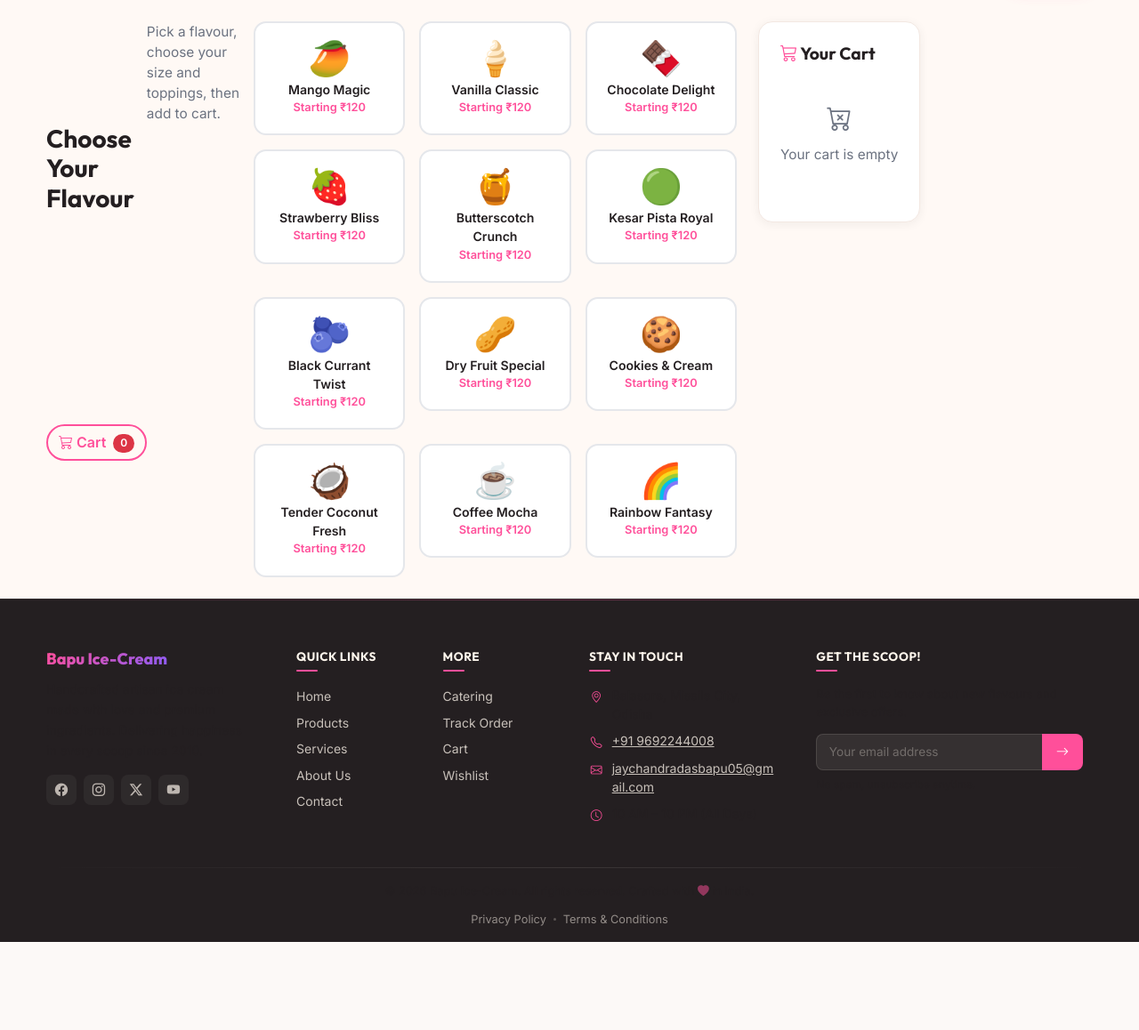
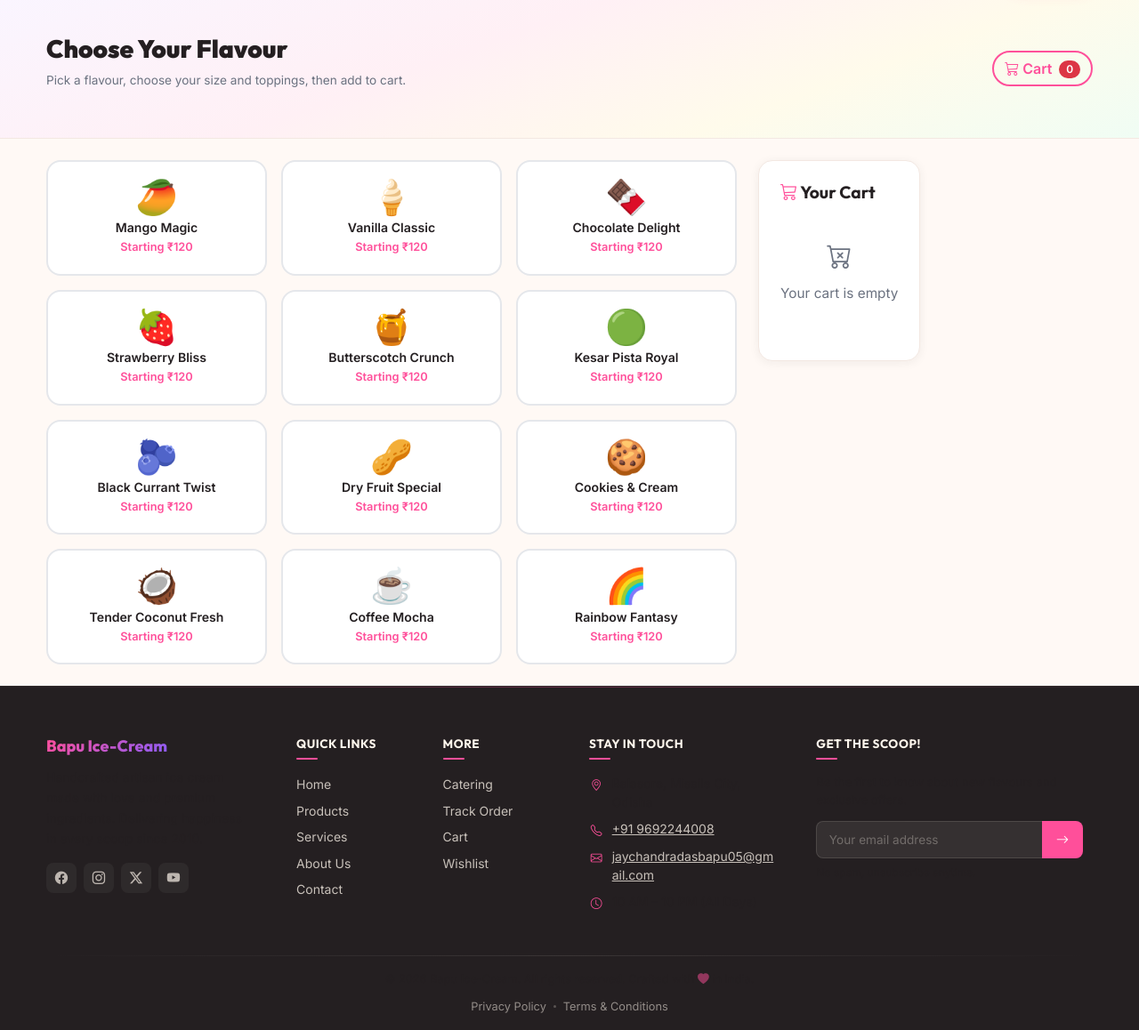
Before and after one commit to jaybapu02/Bapu-Ice-Cream, a Django app: page /order/ in a window 1280 px wide. Shown: the part 64-1222 px from the top of the page at 89% size. Before the commit the page ends 1123 px from the top, so only its background shows below. Run offline with Django 5.2, Linux system fonts and the light colour scheme; data that the repository does not hold is empty.

Commit message:
fix the layout of order page

```diff
--- a/static/css/style.css
+++ b/static/css/style.css
@@ -1650,6 +1650,14 @@ footer .border-secondary {
 }
 
 /* ============================
+   CART SIDEBAR
+   ============================ */
+.cart-sidebar {
+  position: sticky;
+  top: 90px;
+}
+
+/* ============================
    QUANTITY CONTROLS
    ============================ */
 .qty-control {
--- a/templates/order.html
+++ b/templates/order.html
@@ -4,33 +4,72 @@
 {% block extra_head %}
 <meta name="description" content="Order handcrafted ice cream online from Bapu Ice Cream. Choose from 12+ flavours, custom sizes, and toppings for home delivery.">
 <style>
-  .toast-notification {
-    position: fixed; top: 80px; right: 20px; z-index: 9999;
-    background: var(--success); color: #fff; padding: 0.75rem 1.25rem; border-radius: 10px;
-    box-shadow: 0 4px 20px rgba(0,0,0,0.15); font-weight: 500;
-    transform: translateX(120%); transition: transform 0.35s ease; max-width: 350px;
-  }
-  .toast-notification.show { transform: translateX(0); }
-  .toast-notification.error { background: #dc3545; }
+.toast-notification{position:fixed;top:80px;right:20px;z-index:9999;background:var(--success);color:#fff;padding:.75rem 1.25rem;border-radius:10px;box-shadow:0 4px 20px rgba(0,0,0,.15);font-weight:500;transform:translateX(120%);transition:transform .35s ease;max-width:350px}
+.toast-notification.show{transform:translateX(0)}
+.toast-notification.error{background:#dc3545}
+
+.flavour-card{position:relative;border:2px solid var(--input-border);border-radius:16px;padding:clamp(.75rem,2vw,1.25rem);cursor:pointer;transition:all .25s;text-align:center;background:var(--bg-card);min-height:120px;display:flex;flex-direction:column;align-items:center;justify-content:center;overflow:hidden}
+.flavour-card::before{content:'';position:absolute;inset:0;background:linear-gradient(135deg,rgba(255,79,154,.03),transparent 60%);opacity:0;transition:opacity .3s;pointer-events:none}
+.flavour-card:hover{border-color:var(--primary);box-shadow:0 6px 24px rgba(255,79,154,.1);transform:translateY(-3px)}
+.flavour-card:hover::before{opacity:1}
+.flavour-card.selected{border-color:var(--primary);background:rgba(255,79,154,.04)}
+.flavour-card.selected::after{content:'✓';position:absolute;top:6px;right:10px;font-size:.7rem;font-weight:800;color:var(--primary)}
+.flavour-card .emoji{font-size:clamp(1.6rem,3vw,2.5rem);margin-bottom:.3rem;line-height:1}
+.flavour-card .name{font-weight:700;font-size:clamp(.82rem,1.1vw,.95rem);color:var(--text)}
+.flavour-card .price-tag{font-size:clamp(.7rem,1vw,.8rem);color:var(--primary);font-weight:600;margin-top:.15rem}
+
+#customize-panel{border-radius:20px;border:1px solid var(--border);background:var(--bg-card);transition:all .3s}
+#customize-panel .form-label{font-size:.85rem;margin-bottom:.35rem}
+#customize-panel .form-select,#customize-panel .form-control{border-radius:12px;border:2px solid var(--input-border);background:var(--input-bg);color:var(--text);font-size:.9rem;padding:.45rem .75rem}
+#customize-panel .form-select:focus,#customize-panel .form-control:focus{border-color:var(--primary);box-shadow:0 0 0 3px rgba(255,79,154,.1)}
+#customize-panel .opt-total{font-size:1.15rem;font-weight:800;color:var(--primary)}
+
+.cart-item{padding:.85rem 0;border-bottom:1px solid var(--border)}
+.cart-item:last-child{border-bottom:none}
+
+.order-hero{background:var(--gradient-bg);border-bottom:1px solid var(--border);padding:clamp(1.5rem,3vw,2.5rem) 0}
+.order-hero h1{font-weight:900;font-size:clamp(1.3rem,2.5vw,1.75rem);color:var(--text)}
+.order-hero p{color:var(--text-muted);font-size:clamp(.85rem,.9vw,.95rem);max-width:540px}
+[data-theme="dark"] .order-hero{background:linear-gradient(160deg,#151214,#1D191C)}
+
+@media(max-width:768px){
+  #customize-panel .row{gap:.75rem}
+  .cart-sidebar{position:static!important;max-height:none!important;margin-top:1.5rem}
+}
+@media(max-width:576px){
+  .flavour-card{min-height:100px;padding:.6rem}
+  .flavour-card .emoji{font-size:1.5rem}
+}
 </style>
 {% endblock %}
+
 {% block body %}
 
-<div id="loading-overlay"><div class="spinner-big"></div><p class="mt-3 fw-semibold text-muted">Updating cart…</p></div>
+<div id="loading-overlay"><div class="spinner-big"></div><p class="mt-3 fw-semibold" style="color:var(--bg)">Updating cart…</p></div>
 <div id="cart-toast" class="toast-notification"><i class="bi bi-check-circle"></i> <span id="toast-msg"></span></div>
 
+<!-- ═══ Hero ═══ -->
+<section class="order-hero">
+  <div class="container">
+    <div class="d-flex flex-column flex-md-row align-items-start align-items-md-center justify-content-between gap-3">
+      <div>
+        <h1><i class="bi bi-ice-cream" style="color:var(--primary)"></i> Choose Your Flavour</h1>
+        <p>Pick a flavour, choose your size and toppings, then add to cart.</p>
+      </div>
+      <a href="{% url 'cart' %}" class="btn btn-outline-primary rounded-pill position-relative flex-shrink-0">
+        <i class="bi bi-cart3"></i> Cart <span id="nav-cart-badge" class="badge bg-danger rounded-pill ms-1">0</span>
+      </a>
+    </div>
+  </div>
+</section>
+
+<!-- ═══ Main ═══ -->
 <section class="py-4">
   <div class="container">
     <div class="row g-4">
-      <!-- Product Grid -->
+
+      <!-- Left: Flavours + Customization -->
       <div class="col-lg-8">
-        <div class="d-flex justify-content-between align-items-center mb-3 flex-wrap gap-2">
-          <h3 class="fw-bold mb-0"><i class="bi bi-ice-cream text-primary"></i> Choose Your Flavour</h3>
-          <a href="{% url 'cart' %}" class="btn btn-outline-primary rounded-pill position-relative">
-            <i class="bi bi-cart3"></i> Cart <span id="nav-cart-badge" class="badge bg-danger rounded-pill ms-1">0</span>
-          </a>
-        </div>
-        <p class="text-muted mb-4">Pick a flavour, choose your size and toppings, then add to cart.</p>
 
         <div class="row g-3" id="flavour-grid">
           {% for flavour in flavour_options %}
@@ -46,13 +85,13 @@
           {% endfor %}
         </div>
 
-        <!-- Customization Panel -->
-        <div class="card border-0 shadow-sm mt-4" id="customize-panel" style="display:none;">
-          <div class="card-body p-4">
-            <h5 class="fw-bold mb-1"><i class="bi bi-sliders text-primary"></i> Customize</h5>
+        <!-- Customization -->
+        <div class="card border-0 shadow-sm mt-4" id="customize-panel" style="display:none">
+          <div class="card-body p-3 p-md-4">
+            <h5 class="fw-bold mb-1"><i class="bi bi-sliders text-primary"></i> Customize Your Order</h5>
             <p class="text-muted small mb-3" id="selected-flavour-display">Selected: <strong></strong></p>
-            <div class="row g-3">
-              <div class="col-md-4">
+            <div class="row g-2 g-md-3">
+              <div class="col-6 col-md-4">
                 <label class="form-label fw-semibold">Type</label>
                 <select id="opt-type" class="form-select">
                   <option value="Scooped Ice Cream">Scooped Ice Cream — ₹120</option>
@@ -60,7 +99,7 @@
                   <option value="Family Pack">Family Pack — ₹350</option>
                 </select>
               </div>
-              <div class="col-md-4">
+              <div class="col-6 col-md-4">
                 <label class="form-label fw-semibold">Size</label>
                 <select id="opt-size" class="form-select">
                   <option value="Single Scoop">Single Scoop — ₹0</option>
@@ -69,7 +108,7 @@
                   <option value="1 Liter">1 Liter — +₹280</option>
                 </select>
               </div>
-              <div class="col-md-4">
+              <div class="col-6 col-md-4">
                 <label class="form-label fw-semibold">Toppings</label>
                 <select id="opt-toppings" class="form-select">
                   <option value="No Toppings">No Toppings — ₹0</option>
@@ -78,55 +117,59 @@
                   <option value="Caramel Syrup">Caramel Syrup — +₹25</option>
                 </select>
               </div>
-              <div class="col-md-3">
+              <div class="col-6 col-md-3">
                 <label class="form-label fw-semibold">Quantity</label>
                 <input type="number" id="opt-qty" class="form-control" value="1" min="1" max="99">
               </div>
-              <div class="col-md-3 d-flex align-items-end">
-                <div class="fs-5 fw-bold text-primary">₹<span id="opt-total">0</span></div>
+              <div class="col-6 col-md-3 d-flex flex-column justify-content-end">
+                <label class="form-label fw-semibold">Total</label>
+                <div class="opt-total">₹<span id="opt-total">0</span></div>
               </div>
-              <div class="col-md-6 d-flex align-items-end gap-2">
-                <button class="btn btn-primary rounded-pill w-100" id="add-to-cart-btn" data-login-required><i class="bi bi-cart-plus"></i> Add to Cart</button>
+              <div class="col-12 col-md-6 d-flex align-items-end">
+                <button class="btn btn-primary rounded-pill w-100 py-2" id="add-to-cart-btn" data-login-required>
+                  <i class="bi bi-cart-plus"></i> Add to Cart
+                </button>
               </div>
             </div>
           </div>
         </div>
       </div>
 
-      <!-- Cart Sidebar -->
+      <!-- Right: Cart Sidebar -->
       <div class="col-lg-4">
         <div class="cart-sidebar">
           <div class="card border-0 shadow-sm">
-            <div class="card-body p-4">
+            <div class="card-body p-3 p-md-4">
               <h5 class="fw-bold mb-3"><i class="bi bi-cart3 text-primary"></i> Your Cart</h5>
               <div id="cart-items-container">
                 <p class="text-muted text-center py-4" id="empty-cart-msg"><i class="bi bi-cart-x fs-3 d-block mb-2"></i>Your cart is empty</p>
               </div>
-              <div id="cart-totals" style="display:none;">
+              <div id="cart-totals" style="display:none">
                 <hr>
-                <div class="d-flex justify-content-between mb-1"><span>Subtotal</span><span id="c-subtotal">₹0</span></div>
-                <div class="d-flex justify-content-between mb-1"><span>Tax (5%)</span><span id="c-tax">₹0</span></div>
+                <div class="d-flex justify-content-between mb-1"><span class="text-muted small">Subtotal</span><span id="c-subtotal" class="fw-semibold">₹0</span></div>
+                <div class="d-flex justify-content-between mb-1"><span class="text-muted small">Tax (5%)</span><span id="c-tax" class="fw-semibold">₹0</span></div>
                 <div class="d-flex justify-content-between mb-1">
-                  <span>Delivery</span>
-                  <span id="c-delivery">₹{{ delivery_charge }}</span>
+                  <span class="text-muted small">Delivery</span>
+                  <span id="c-delivery" class="fw-semibold">₹{{ delivery_charge }}</span>
                 </div>
-                <div class="small text-muted mb-2" id="c-free-del-msg">Free delivery above ₹{{ free_delivery_above }}</div>
+                <div class="small text-success mb-2" id="c-free-del-msg"><i class="bi bi-check-circle"></i> Free delivery above ₹{{ free_delivery_above }}</div>
                 <hr>
                 <div class="d-flex justify-content-between fs-5 fw-bold">
                   <span>Total</span>
-                  <span class="text-success" id="c-grand">₹0</span>
+                  <span style="color:var(--primary)" id="c-grand">₹0</span>
                 </div>
                 <a href="{% url 'checkout' %}" class="btn btn-success w-100 rounded-pill mt-3 py-2" data-login-required>
                   <i class="bi bi-credit-card"></i> Proceed to Checkout
                 </a>
               </div>
-              <button class="btn btn-outline-danger btn-sm w-100 mt-2 rounded-pill" id="clear-cart-btn" style="display:none;">
+              <button class="btn btn-outline-danger btn-sm w-100 mt-2 rounded-pill" id="clear-cart-btn" style="display:none">
                 <i class="bi bi-trash"></i> Clear Cart
               </button>
             </div>
           </div>
         </div>
       </div>
+
     </div>
   </div>
 </section>
@@ -242,19 +285,19 @@
       div.className = 'cart-item';
       div.innerHTML =
         '<div class="d-flex justify-content-between align-items-start">' +
-          '<div><strong>' + item.flavour + '</strong><br>' +
+          '<div class="min-w-0 flex-grow-1 pe-2"><strong>' + item.flavour + '</strong><br>' +
           '<small class="text-muted">' + item.type + ' | ' + item.size + '</small>' +
           (item.toppings && item.toppings !== 'No Toppings' ? '<br><small class="text-muted">+ ' + item.toppings + '</small>' : '') +
           '</div>' +
-          '<button class="btn btn-sm btn-outline-danger rounded-circle p-0" style="width:28px;height:28px;" onclick="removeItem(' + idx + ')"><i class="bi bi-x small"></i></button>' +
+          '<button class="btn btn-sm btn-outline-danger rounded-circle p-0 flex-shrink-0" style="width:28px;height:28px;" onclick="removeItem(' + idx + ')"><i class="bi bi-x small"></i></button>' +
         '</div>' +
-        '<div class="d-flex justify-content-between align-items-center mt-1">' +
+        '<div class="d-flex justify-content-between align-items-center mt-2">' +
           '<div class="qty-control">' +
             '<button onclick="updateQty(' + idx + ', -1)">−</button>' +
             '<span class="qty-val">' + item.quantity + '</span>' +
             '<button onclick="updateQty(' + idx + ', 1)">+</button>' +
           '</div>' +
-          '<span class="fw-bold">₹' + item.total + '</span>' +
+          '<span class="fw-bold" style="color:var(--primary);font-size:.95rem">₹' + item.total + '</span>' +
         '</div>';
       cartItemsContainer.appendChild(div);
     });
@@ -305,7 +348,6 @@
     });
   });
 
-  // Initial cart render
   apiCall('list', {});
 })();
 </script>
```
Also changed, not shown: templates/services.html (+48 -17 lines).
